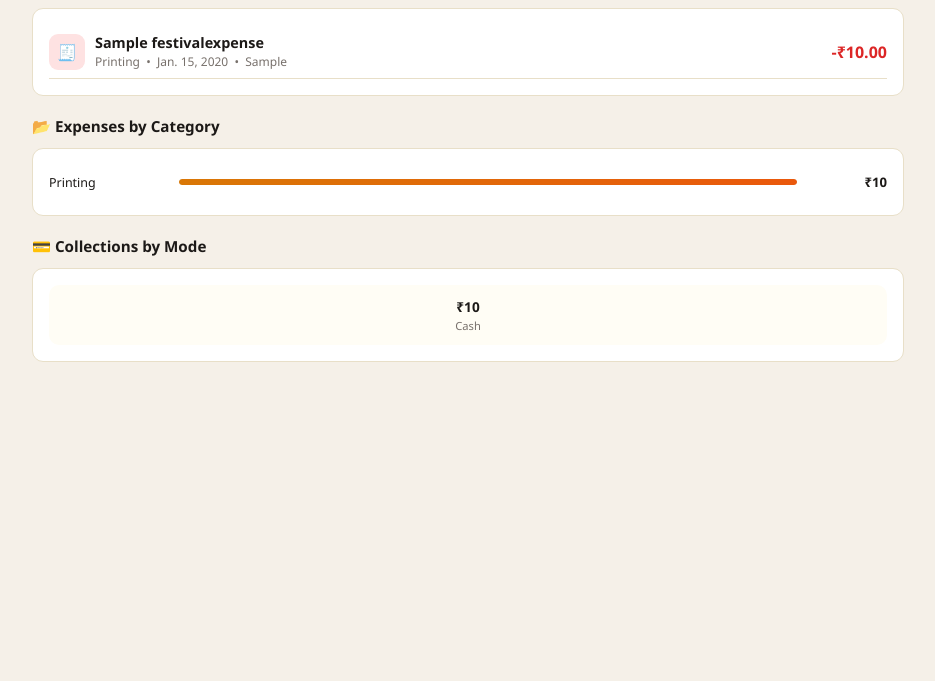
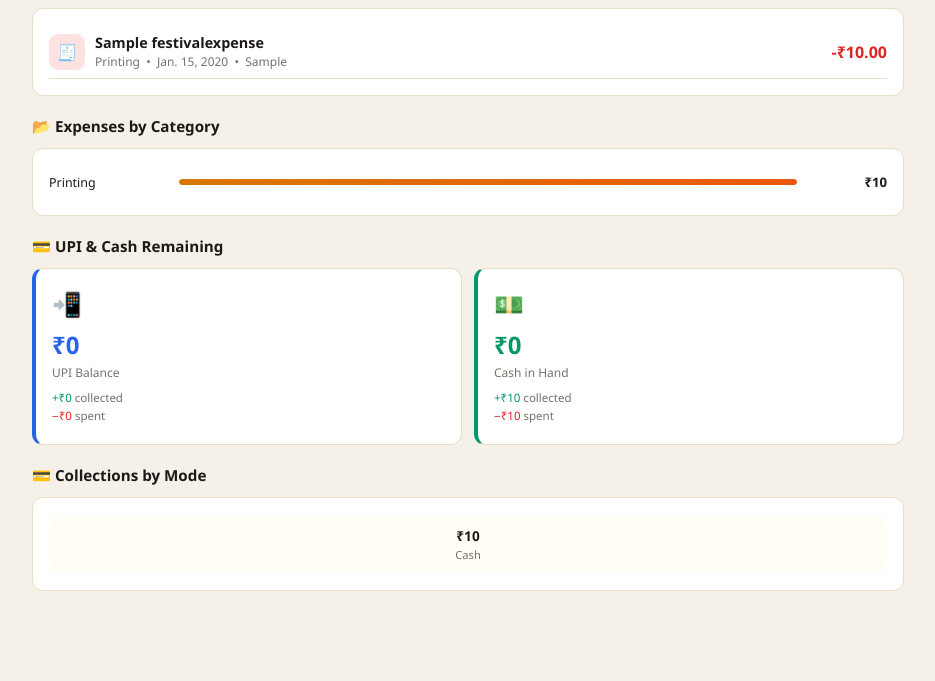
Before and after one commit to vamsee369/chandabook, a Django app: page /festivals/1/ in a window 1280 px wide. Shown: the part 709-1390 px from the top of the page, without its empty margins (172-1107 px from the left). Before the commit the page ends 1071 px from the top, so only its background shows below. Run offline with Django 4.2, Linux system fonts and the light colour scheme; a user stored in the database is signed in; tables that the repository leaves empty hold one stand-in row (values such as "Sample post").

Commit message:
updated UPi cash and hand cash sections and remaining budgets

```diff
--- a/festival/models.py
+++ b/festival/models.py
@@ -67,6 +67,38 @@ class Festival(models.Model):
     @property
     def balance(self):
         return self.total_collected - self.total_expenses
+
+    @property
+    def upi_collected(self):
+        return self.collections.filter(payment_mode="UPI").aggregate(
+            t=models.Sum("amount")
+        )["t"] or Decimal("0")
+
+    @property
+    def cash_collected(self):
+        return self.collections.filter(payment_mode="Cash").aggregate(
+            t=models.Sum("amount")
+        )["t"] or Decimal("0")
+
+    @property
+    def upi_expenses(self):
+        return self.expenses.filter(payment_mode="UPI").aggregate(
+            t=models.Sum("amount")
+        )["t"] or Decimal("0")
+
+    @property
+    def cash_expenses(self):
+        return self.expenses.filter(payment_mode="Cash").aggregate(
+            t=models.Sum("amount")
+        )["t"] or Decimal("0")
+
+    @property
+    def upi_balance(self):
+        return self.upi_collected - self.upi_expenses
+
+    @property
+    def cash_balance(self):
+        return self.cash_collected - self.cash_expenses
 
     @property
     def collection_pct(self):
--- a/festival/templates/festival/festival_dashboard.html
+++ b/festival/templates/festival/festival_dashboard.html
@@ -201,6 +201,31 @@
   </div>
   {% endif %}
 
+  <!-- UPI & Cash Balance Breakdown -->
+  <div class="section-head" style="margin-top:20px;">
+    <div class="section-title">💳 UPI &amp; Cash Remaining</div>
+  </div>
+  <div style="display:grid;grid-template-columns:1fr 1fr;gap:12px;margin-bottom:20px;">
+    <div class="kpi" style="border-left:4px solid var(--blue);">
+      <div class="kpi-icon">📲</div>
+      <div class="kpi-val" style="color:{% if upi_balance >= 0 %}var(--blue){% else %}var(--red){% endif %};">₹{{ upi_balance }}</div>
+      <div class="kpi-lbl">UPI Balance</div>
+      <div style="margin-top:8px;font-size:.72rem;color:var(--muted);line-height:1.6;">
+        <span style="color:var(--green);">+₹{{ upi_collected }}</span> collected<br>
+        <span style="color:var(--red);">−₹{{ upi_expenses }}</span> spent
+      </div>
+    </div>
+    <div class="kpi" style="border-left:4px solid var(--green);">
+      <div class="kpi-icon">💵</div>
+      <div class="kpi-val" style="color:{% if cash_balance >= 0 %}var(--green){% else %}var(--red){% endif %};">₹{{ cash_balance }}</div>
+      <div class="kpi-lbl">Cash in Hand</div>
+      <div style="margin-top:8px;font-size:.72rem;color:var(--muted);line-height:1.6;">
+        <span style="color:var(--green);">+₹{{ cash_collected }}</span> collected<br>
+        <span style="color:var(--red);">−₹{{ cash_expenses }}</span> spent
+      </div>
+    </div>
+  </div>
+
   <!-- Payment mode breakdown -->
   {% if coll_by_mode %}
   <div class="section-head" style="margin-top:20px;">
--- a/festival/views.py
+++ b/festival/views.py
@@ -125,6 +125,12 @@ def festival_dashboard(request, fid):
     total_expenses  = festival.total_expenses
     balance         = festival.balance
     target          = festival.target_collection
+    upi_balance     = festival.upi_balance
+    cash_balance    = festival.cash_balance
+    upi_collected   = festival.upi_collected
+    cash_collected  = festival.cash_collected
+    upi_expenses    = festival.upi_expenses
+    cash_expenses   = festival.cash_expenses
 
     # category breakdown for expenses
     exp_by_cat = (
@@ -166,6 +172,12 @@ def festival_dashboard(request, fid):
         "members_pending": members_pending,
         "total_promised": total_promised,
         "daily_json": dict(daily),
+        "upi_balance": upi_balance,
+        "cash_balance": cash_balance,
+        "upi_collected": upi_collected,
+        "cash_collected": cash_collected,
+        "upi_expenses": upi_expenses,
+        "cash_expenses": cash_expenses,
     })
 
 
```
